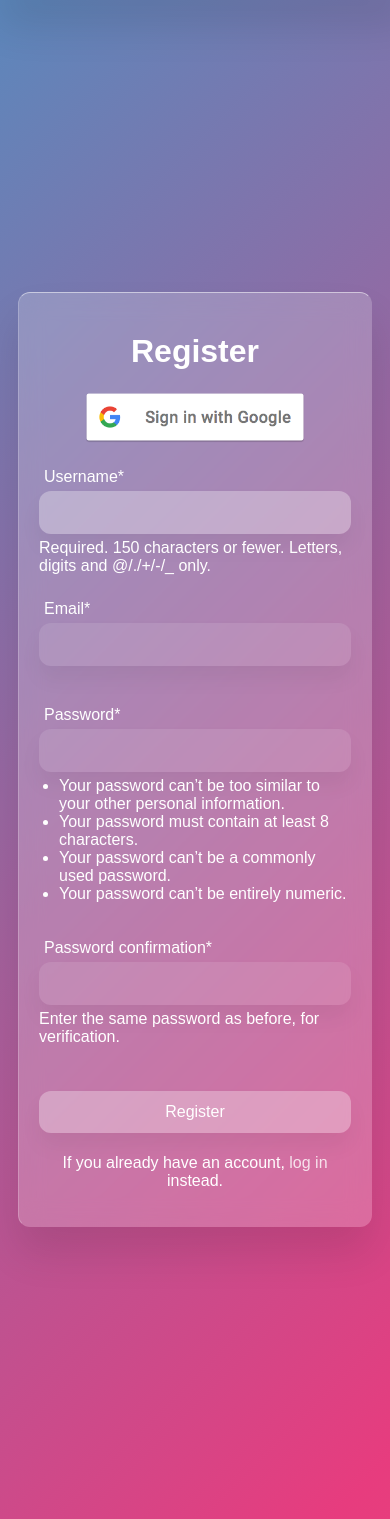
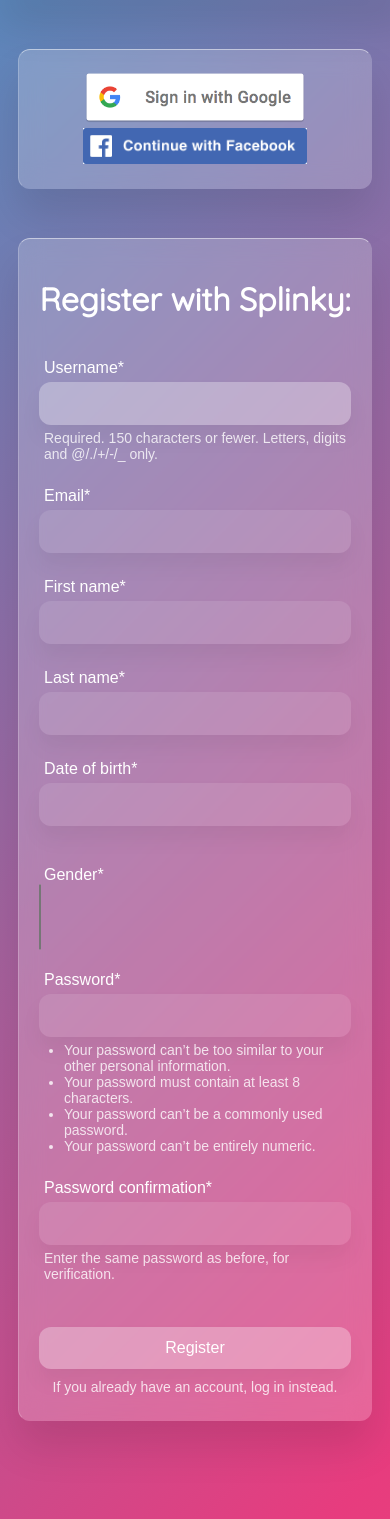
Before and after one commit to Morganpht/sports_web_app, a Django app: page /register in a window 390 px wide. Shown: the part 49-1568 px from the top of the page. Run offline with Django 3.2, Linux system fonts and the light colour scheme; some libraries are stand-ins or nearby versions.

Commit message:
added fields and created responsiveness to register page. Also added facebook authentication, but won't work unless it is https (ssl).

```diff
--- a/main/forms.py
+++ b/main/forms.py
@@ -5,14 +5,31 @@
 
 class NewUserForm(UserCreationForm):
     email = forms.EmailField(required=True)
+    first_name = forms.CharField(required=True)
+    last_name = forms.CharField(required=True)
+    date_of_birth = forms.DateField(required=True)
+    gender = forms.MultipleChoiceField(required=True)
 
     class Meta:
         model = User
-        fields = ("username", "email", "password1", "password2")
+        fields = (
+            "username",
+            "email",
+            "first_name",
+            "last_name",
+            "date_of_birth",
+            "gender",
+            "password1",
+            "password2",
+            )
 
     def save(self, commit=True):
         user = super(NewUserForm, self).save(commit=False)
         user.email = self.cleaned_data['email']
+        user.first_name = self.cleaned_data['first_name']
+        user.second_name = self.cleaned_data['last_name']
+        user.date_of_birth = self.date_of_birth
+        user.gender = self.gender
         if commit:
             user.save()
         return user
--- /dev/null
+++ b/main/scripts/homepage.js
@@ -0,0 +1,3 @@
+$(document).ready(function(){
+    $('.tabs').tabs();
+  });
--- a/main/static/css/base.css
+++ b/main/static/css/base.css
@@ -29,6 +29,8 @@
 h1 {
 	margin-bottom: 20px;
 	margin-top: 20px;
+	font-family: 'Quicksand', sans-serif;
+	font-weight: 800;
 }
 
 input, button {
@@ -54,7 +56,7 @@
 	border: none;
 	cursor: pointer;
 	background: rgba(255, 255, 255, 0.3);
-	color: white;
+
 }
 
 input {
@@ -64,6 +66,7 @@
 
 button:hover {
 	background: rgba(255, 255, 255, 0.5);
+	color: white;
 }
 
 input:focus {
@@ -106,6 +109,7 @@
 
 nav a:hover {
 	background: rgba(255, 255, 255, 0.2);
+	text-decoration: none;
 }
 
 li {
@@ -135,6 +139,8 @@
 	flex: 1 1 auto;
 	overflow-y: auto;
 	margin-top: 49px;
+	padding: 49px 0;
+	flex-direction: column;
 }
 
 .form {
@@ -144,7 +150,7 @@
 	max-width: 450px;
 	min-width: 250px;
 	width: 30vw;
-	margin: auto;
+	margin: 49px auto;
 	padding: 20px;
 	background: rgba(255, 255, 255, 0.2);
 	border-radius: 12px;
@@ -253,17 +259,33 @@
 
 #register-container {
 	min-width: 80%;
+	margin: auto auto 49px auto;
 }
 
 .register-button {
 	margin-top: 40px;
 }
 
+#register-form {
+	display: flex;
+	flex-direction: row;
+	flex-wrap: wrap;
+	justify-content: space-between;
+}
 
 /* Django-specifc stylings. */
 
+.emailinput, .textinput {
+	margin: 5px auto;
+}
+
+.controls ul, p {
+	font-size: 14px;
+	margin: 5px;
+	color: rgba(255, 255, 255, 0.8);
+}
+
 .controls ul {
-	margin: 5px auto;
 	padding-left: 20px;
 }
 
@@ -271,20 +293,31 @@
 	list-style-type: disc;
 }
 
-.help-block {
-	margin: 5px auto;
-}
-
 .control-group {
 	text-align: left;
+	flex: 0 0 100%;
 }
 
 .control-label {
 	margin: 20px 5px 0 5px;
 }
 
-.textinput {
-	margin: 5px auto;
+#div_id_first_Name, #div_id_last_Name {
+	flex: 1 0 100%
+}
+
+@media all and (min-width: 700px) {
+	#div_id_first_Name{
+		flex-basis: 40%;
+		padding-right: 10px;
+	}
+}
+
+@media all and (min-width: 700px) {
+	#div_id_last_Name {
+		flex-basis: 40%;
+		padding-left: 10px;
+	}
 }
 
 ul.messages {
@@ -306,9 +339,13 @@
 }
 
 .info {
-	background: rgba(255, 255, 255, 0.4);
+	background: rgba(66, 100, 255, 0.4);
 }
 
 .success {
-	background: rgba(255, 255, 255, 0.4);
+	background: rgba(47, 253, 157, 0.4);
 }
+
+.error {
+	background:rgba(252, 16, 16, 0.26)
+}
--- a/main/templates/main/base.html
+++ b/main/templates/main/base.html
@@ -5,6 +5,8 @@
         <title>Splinky</title>
         <link rel="stylesheet" href="{% static 'css/base.css' %}">
         <link rel="stylesheet" href="https://fonts.googleapis.com/icon?family=Material+Icons">
+        <link rel="stylesheet" href="https://fonts.googleapis.com/icon?family=Quicksand">
+
         <link rel="shortcut icon" type="image/png" href="{% static "slinky.png" %}"/>
     </head>
     <body>
--- a/main/templates/main/login.html
+++ b/main/templates/main/login.html
@@ -16,6 +16,7 @@
             <button type="submit" id="sign-in">Sign in</button>
 
             <a href="{% provider_login_url 'google' %}"><img src="{% static "btn_google_signin_light_normal_web@2x.png" %}" class="Oauth"></a>
+            <a href="{% provider_login_url 'google' %}"><img src="{% static "btn_facebook_login.png" %}" class="Oauth"></a>
 
             <div class="forgot-signup">
                 <a href="/register">Sign up</a>
--- a/main/templates/main/register.html
+++ b/main/templates/main/register.html
@@ -9,15 +9,18 @@
 <!--Register-->
 <div class=container>
 	<div class="form" id="register-container">
-		<h1>Register</h1>
-
 		<div>
 			<a href="{% provider_login_url 'google' %}"><img src="{% static "btn_google_signin_light_normal_web@2x.png" %}" style="width:14rem; height:auto"></a>
+			<a href="{% provider_login_url 'facebook' %}"><img src="{% static "btn_facebook_login.png" %}" style="width:14rem; height:auto"></a>
 		</div>
+	</div>
+	<div class="form" id="register-container">
+		<h1>Register with Splinky:</h1>
+		<form method="POST", id="register-form">
+			{% csrf_token %}
 
-		<form method="POST">
-			{% csrf_token %}
 			{{ register_form|crispy }}
+
 			<button type="submit" class="register-button">Register</button>
 		</form>
 		<p>If you already have an account, <a href="/login">log in</a> instead.</p>
```
Also changed, not shown: mysite/settings.py (+25 -1 lines), main/scripts/main.js (added), main/static/btn_facebook_login.png (added).
